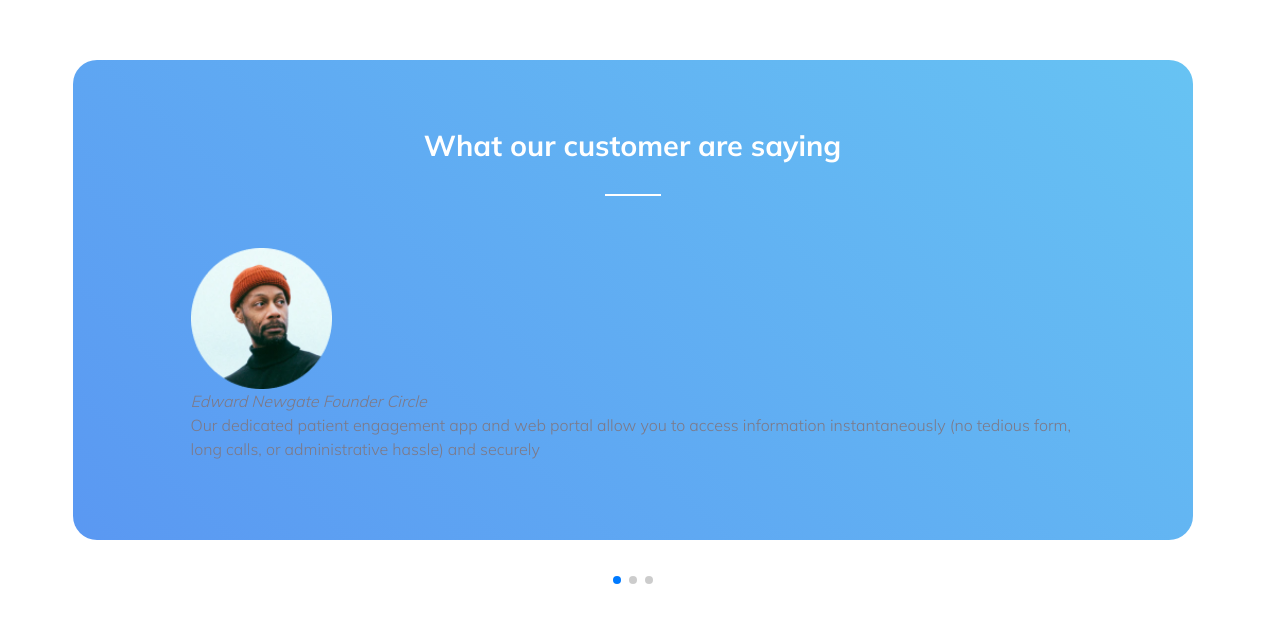
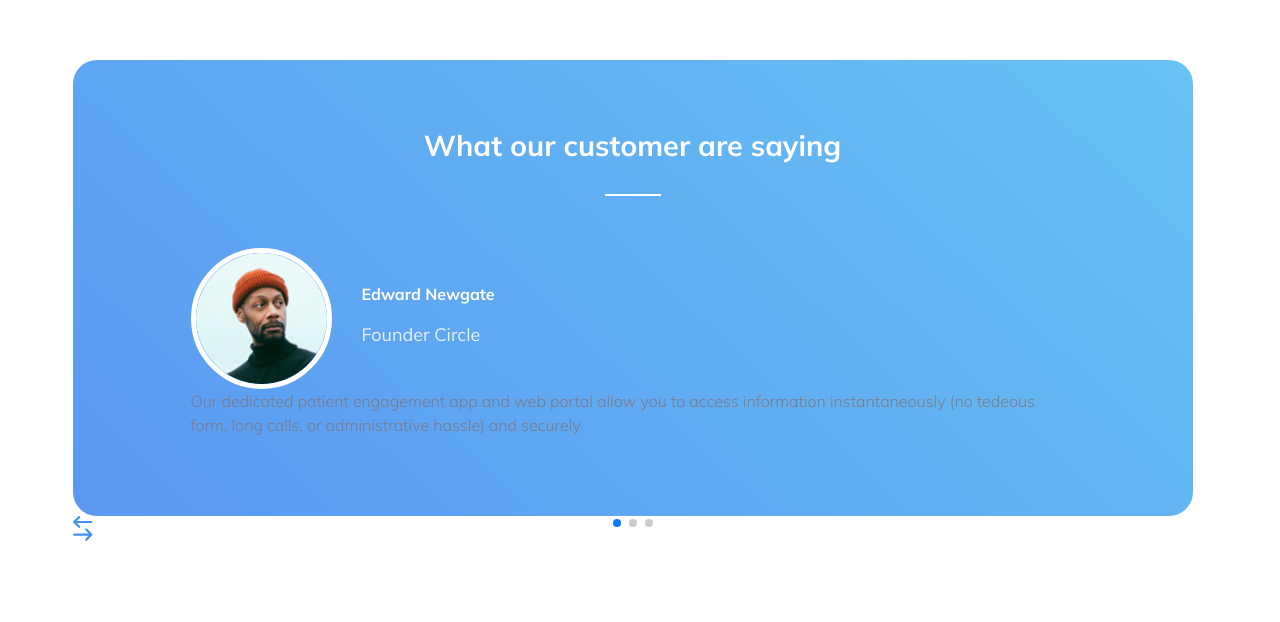
Before and after one commit to nightylay/Trafalgar, a website with bundled scripts: page index.html in a window 1280 px wide. Shown: the part 3629-4251 px from the top of the page. After the commit the page ends 4170 px from the top, so only its background shows below. Built offline with nearby package versions, Linux system fonts and the light colour scheme; files whose address does not match are found by name.

Commit message:
slider reviews implemetation

```diff
--- a/index.html
+++ b/index.html
@@ -238,14 +238,16 @@
     </section>
 
     <section class="reviews section section--hidden-x" aria-labelledby="reviews-title">
-      <div class="container-sm">
+      <div class="container-md">
         <div class="section__body">
 
-          <div class="reviews__wrapper">
+          <div class="reviews__inner">
             <div class="reviews__slider swiper">
 
-              <header class="services__header section-header">
-                <h2 class="reviews__title section-title section-title--center-line">
+              <div class="reviews__block">
+                <header class="reviews__slider-header section-header">
+                  <h2 class="reviews__slider-title section-title section-title--center-line section-title--color-white"
+                    id="reviews-title">
                     What our customer are saying
                   </h2>
                 </header>
@@ -254,39 +256,71 @@
                   <div class="reviews__slide swiper-slide">
                     <blockquote class="review-card">
                       <div class="review-card__customer">
-                      <img src="./assets/images/customer-1.png" alt="Man in a hat" width="141" height="141"
+                        <img class="review-card__customer-image" src="./assets/images/customer-1.png" alt="Man in a har" width="141" height="141"
                           loading="lazy">
                         <div class="review-card__info">
-                        <cite class="review-card__info-name">Edward Newgate</cite>
-                        <cite class="review-card__info-post">Founder Circle</cite>
+                          <div class="review-card__info-name">Edward Newgate</div>
+                          <div class="review-card__info-company">Founder Circle</div>
+                        </div>
+                      </div>
+                      <div class="review-card__body">
+                        <p>Our dedicated patient engagement app and
+                          web portal allow you to access information instantaneously (no tedeous form, long calls,
+                          or administrative hassle) and securely</p>
+                      </div>
+                    </blockquote>
+                  </div>
+                  <div class="reviews__slide swiper-slide">
+                    <blockquote class="review-card">
+                      <div class="review-card__customer">
+                        <img src="./assets/images/customer-1.png" alt="Man in a har" width="141" height="141"
+                          loading="lazy">
+                        <div class="review-card__info">
+                          <div class="review-card__info-name">Edward Newgate</div>
+                          <div class="review-card__info-company">Founder Circle</div>
+                        </div>
+                      </div>
+                      <div class="review-card__body">
+                        <p>Our dedicated patient engagement app and
+                          web portal allow you to access information instantaneously (no tedeous form, long calls,
+                          or administrative hassle) and securely</p>
+                      </div>
+                    </blockquote>
+                  </div>
+                  <div class="reviews__slide swiper-slide">
+                    <blockquote class="review-card">
+                      <div class="review-card__customer">
+                        <img src="./assets/images/customer-1.png" alt="Man in a har" width="141" height="141"
+                          loading="lazy">
+                        <div class="review-card__info">
+                          <div class="review-card__info-name">Edward Newgate</div>
+                          <div class="review-card__info-company">Founder Circle</div>
+                        </div>
+                      </div>
+                      <div class="review-card__body">
+                        <p>Our dedicated patient engagement app and
+                          web portal allow you to access information instantaneously (no tedeous form, long calls,
+                          or administrative hassle) and securely</p>
+                      </div>
+                    </blockquote>
+                  </div>
                 </div>
               </div>
 
-                    <div class="review-card__body">
-                      <p>
-                        Our dedicated patient engagement app and
-                        web portal allow you to access information instantaneously (no tedious form, long calls,
-                        or administrative hassle) and securely
-                      </p>
+
+              <div class="reviews__slider-actions">
+                <div class="reviews__slider-button-prev">
+                  <img src="./assets/icons/arrow-left.svg" alt="" width="20" height="20" loading="lazy">
                 </div>
-
-                  </blockquote>
-                </div>
-                <div class="reviews__slide swiper-slide">Slide 2</div>
-                <div class="reviews__slide swiper-slide">Slide 3</div>
+                <div class="swiper-pagination"></div>
+                <div class="reviews__slider-button-next">
+                  <img src="./assets/icons/arrow-right.svg" alt="" width="20" height="20" loading="lazy">
                 </div>
 
               </div>
-
-            <div class="reviews__slider-actions">
-              <div class="reviews__slider-button-prev wiper-button-prev"></div>
-              <div class="reviews__slider-button-next">
-
-              </div>
-              <div class="reviews__slider-pagination swiper-pagination"></div>
             </div>
 
-          </div>
+
 
 
           </div>
--- a/scripts/slider.js
+++ b/scripts/slider.js
@@ -1,18 +1,24 @@
 function initSlider() {
-  console.log(123);
+  console.log(123)
 
-  const swiper = new Swiper(".reviews__slider", {
-    cssMode: true,
+  const reviewsSlider = new Swiper('.reviews__block', {
+    loop: true,
+    slidesPerView: 1,
+    spaceBetween: 150,
+
+    // Пагинация
+    pagination: {
+      el: '.swiper-pagination',
+      clickable: true,
+    },
+
+    // Навигационные стрелки
     navigation: {
-      nextEl: ".swiper-button-next",
-      prevEl: ".swiper-button-prev",
+      nextEl: '.reviews__slider-button-next',
+      prevEl: '.reviews__slider-button-prev',
     },
-    pagination: {
-      el: ".swiper-pagination",
-    },
-    mousewheel: true,
-    keyboard: true,
   });
-}
+};
+
 
 export default initSlider
--- a/styles/blocks/_review-card.scss
+++ b/styles/blocks/_review-card.scss
@@ -0,0 +1,34 @@
+@use '../helpers' as *;
+
+.review-card {
+  &__customer {
+    display: flex;
+    align-items: center;
+    column-gap: 30px;
+
+    &-image {
+      border: 5px solid var(--color-white);
+      border-radius: 50%;
+    }
+  }
+
+  &__info {
+    &-name {
+      @include fluid-text(22px, 20px);
+      font-weight: 700;
+      line-height: 2.18;
+    }
+
+    &-company {
+      font-weight: 400;
+      font-size: 18px;
+      line-height: 2.67;
+      opacity: 0.85;
+    }
+
+    &-name,
+    &-company {
+      color: var(--color-white);
+    }
+  }
+}
--- /dev/null
+++ b/styles/blocks/_review-slider.scss
@@ -0,0 +1,21 @@
+@use '../helpers' as *;
+
+.reviews__block {
+  position: relative;
+  background: var(--color-gradient-blue);
+  border-radius: 24px;
+  padding: 64px 118px 79px;
+
+  &::after {
+    @include square(131px);
+
+    content: '';
+    position: absolute;
+    left: 92%;
+    top: -5%;
+    z-index: 3;
+    background: url('../../assets/images/bg-images/dots.svg') center / contain
+      no-repeat;
+    filter: brightness(0) invert(100%);
+  }
+}
--- a/styles/blocks/_reviews.scss
+++ b/styles/blocks/_reviews.scss
@@ -0,0 +1,35 @@
+@use '../helpers' as *;
+
+.reviews {
+  padding-top: 266px;
+
+  @include laptop {
+    padding-top: 160px;
+  }
+
+  @include tablet {
+    padding-top: 80px;
+  }
+
+  @include mobile {
+    padding-top: 60px;
+  }
+
+  &__inner {
+    position: relative;
+    max-width: var(--container-width-sm);
+    margin-inline: auto;
+
+    &::before {
+      @include square(131px);
+
+      content: '';
+      position: absolute;
+      left: -5%;
+      top: 65%;
+      z-index: 1;
+      background: url('../../assets/images/bg-images/dots.svg') center / contain
+        no-repeat;
+    }
+  }
+}
--- a/styles/blocks/_section.scss
+++ b/styles/blocks/_section.scss
@@ -66,6 +66,13 @@
         }
       }
     }
+
+    &--color-white {
+      color: var(--color-white);
+      &::after {
+        background-color: var(--color-white);
+      }
+    }
   }
 
   &-description {
--- a/styles/blocks/_slider.scss
+++ /dev/null
@@ -1,34 +0,0 @@
-@use '../helpers' as *;
-
-.reviews {
-  padding-top: 266px;
-
-  &__title {
-    color: var(--color-white);
-  }
-
-  .section-title--center-line {
-    &:after {
-      background-color: var(--color-white);
-    }
-  }
-
-  &__wrapper {
-    position: relative;
-    height: 100%;
-  }
-
-  &__slider {
-    width: 100%;
-    padding: 64px 118px 79px;
-    background: linear-gradient(223deg, #67c3f3 0%, #5a98f2 100%);
-    border-radius: var(--border-radius-24);
-
-    &-actions {
-      margin-bottom: 150px;
-      .swiper-pagination {
-        bottom: -50px;
-      }
-    }
-  }
-}
--- a/styles/main.scss
+++ b/styles/main.scss
@@ -8,7 +8,7 @@
 @use 'blocks/button';
 @use 'blocks/burger-button';
 @use 'blocks/grid';
-@use 'blocks/slider';
+@use 'blocks/review-slider';
 @use 'blocks/service-card';
 @use 'blocks/review-card';
 @use 'blocks/section';
```
Also changed, not shown: styles/main.css, 1 other file. Lines whose indentation alone changed are shown as unchanged.
